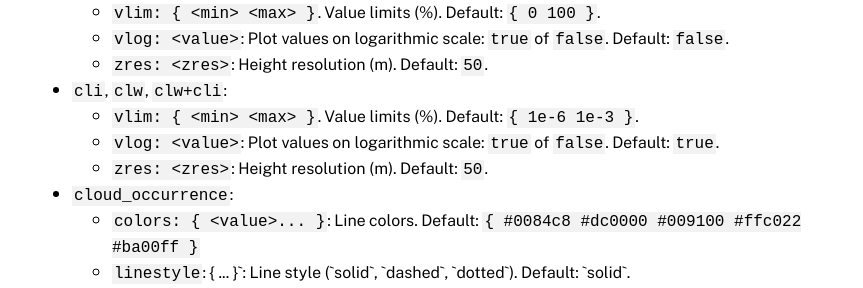
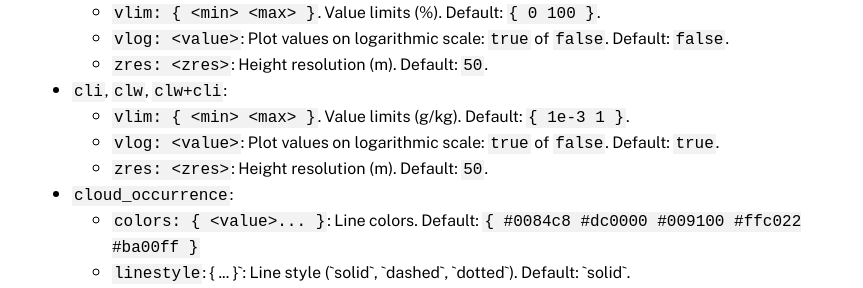
Before and after one commit to alcf-lidar/alcf-lidar.github.io, a Jekyll site: the page built from documentation/cli/cmd_plot.md, in a window 1280 px wide. Shown: the part 1688-1976 px from the top of the page, without its empty margins (208-1071 px from the left). Built offline with Jekyll 4.4.1, drawn with Linux system fonts in a browser that asks for light colours.

Commit message:
Update plot documentation

```diff
--- a/_includes/cmd_plot.md
+++ b/_includes/cmd_plot.md
@@ -67,8 +67,8 @@ Plot command options:
         Default: `false`.
     - `zres: <zres>`: Height resolution (m). Default: `50`.
 - `cli`, `clw`, `clw+cli`:
-    - `vlim: { <min> <max> }`. Value limits (%).
-        Default: `{ 1e-6 1e-3 }`.
+    - `vlim: { <min> <max> }`. Value limits (g/kg).
+        Default: `{ 1e-3 1 }`.
     - `vlog: <value>`: Plot values on logarithmic scale: `true` of `false`.
         Default: `true`.
     - `zres: <zres>`: Height resolution (m). Default: `50`.
```
